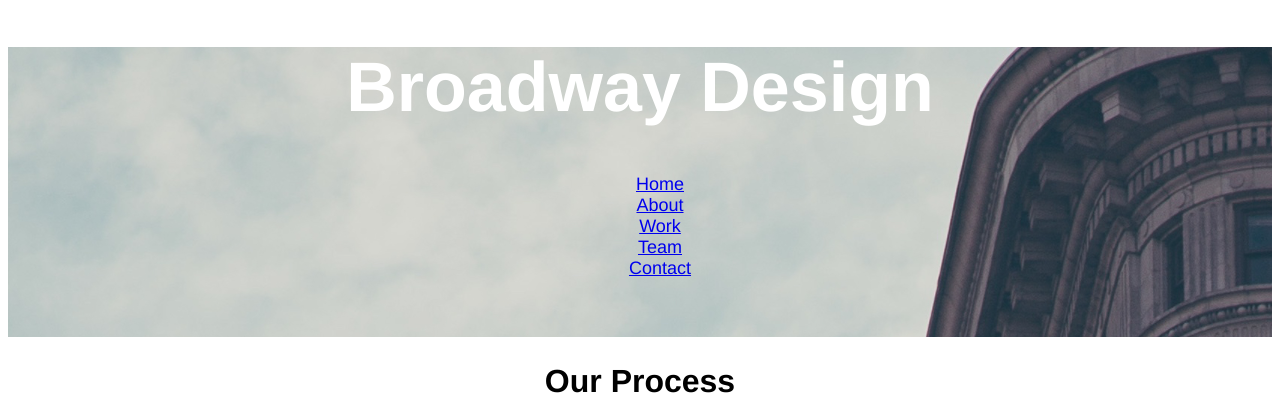
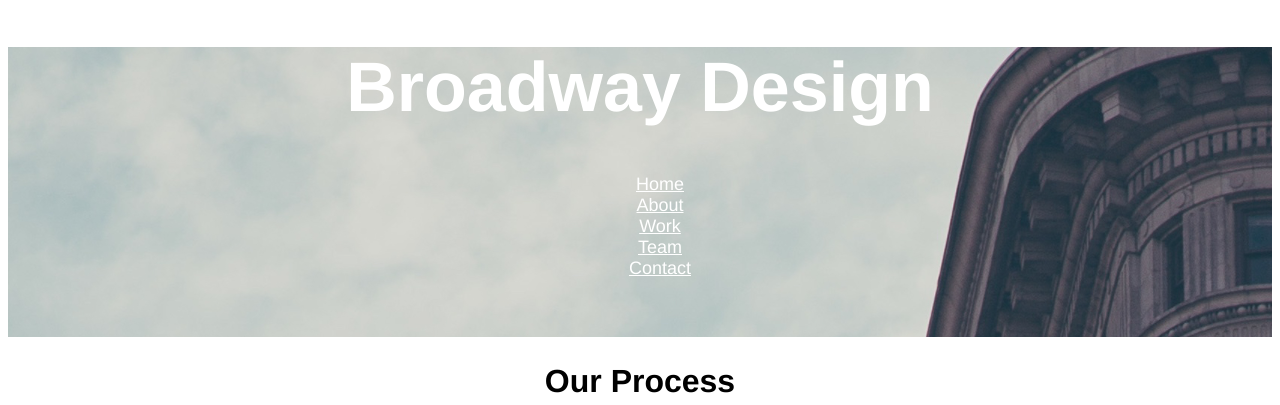
Before and after one commit to melissaportales/broadway, a plain HTML site: page index.html in a window 1280 px wide. Shown: the top 405 px of the page. Drawn offline with Linux system fonts and the light colour scheme.

Commit message:
links were showing blue

```diff
--- a/resources/css/style.css
+++ b/resources/css/style.css
@@ -35,7 +35,7 @@ div.header {
   background-repeat: no-repeat;
 }
 
-a:visited, a:hover, a:active  {
+a, a:visited, a:hover, a:active  {
   text-decoration: none;
   color: white;
 }
```
